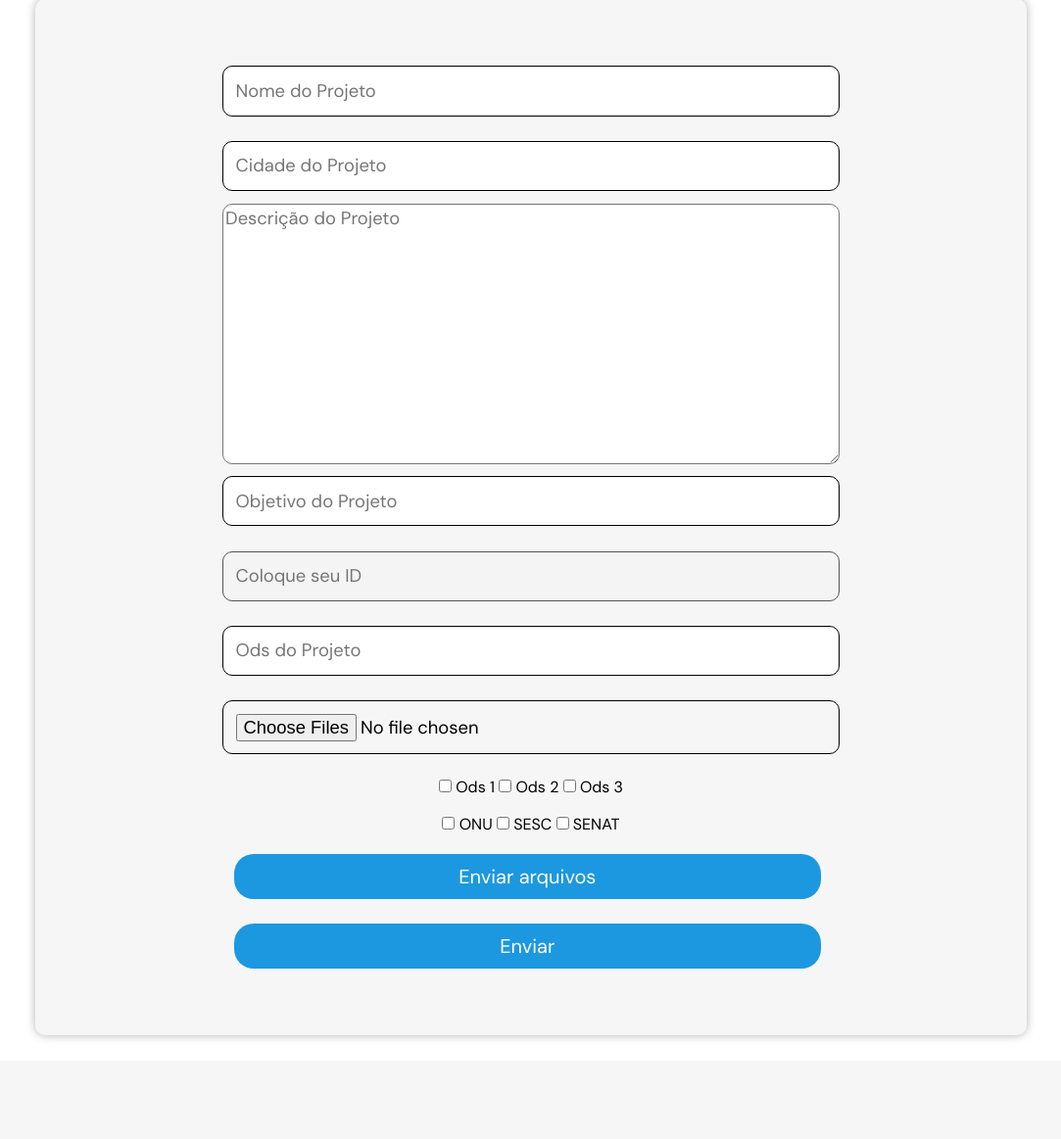
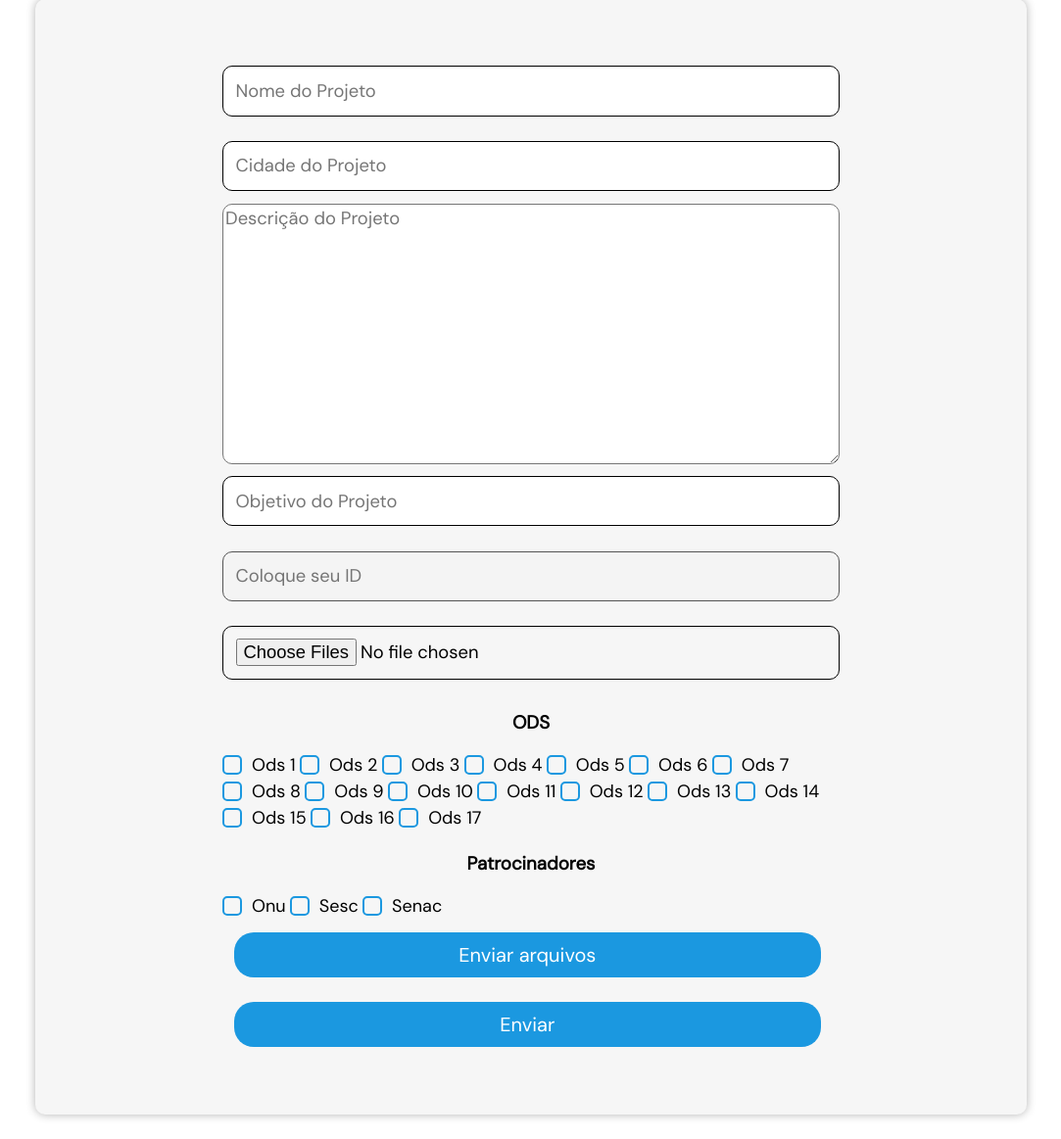
Before and after one commit to Discipulos-do-G-A-S/SENAC-DOJO-2023, a PHP site: page /SENAC-DOJO-2023/views/inserirProjeto.html in a window 1280 px wide. Shown: the part 118-1281 px from the top of the page at 98% size, without its empty margins (98-1181 px from the left). Before the commit the page ends 1178 px from the top, so only its background shows below. Run offline with PHP 8.4, Linux system fonts and the light colour scheme; some libraries are stand-ins or nearby versions.

Commit message:
att
checkbok

```diff
--- a/public/stylesheets/inserirProjeto.css
+++ b/public/stylesheets/inserirProjeto.css
@@ -22,7 +22,7 @@ body
 
 .projeto-form-container
 {
-    text-align: center;
+
     padding: 30px;
 }
 
@@ -77,3 +77,60 @@ textarea::placeholder
   transition: 0.2s ease-in-out;
   font-size: 2.5vh;
 }
+h3{
+  text-align: center;
+}
+.cyberpunk-button {
+    background-color: #1B98E0 ;
+    color: #fff;
+    font-size: 18px;
+    border: none;
+    border-radius: 5px;
+    padding: 15px 25px;
+    cursor: pointer;
+    transition: all 0.3s ease-in-out;
+  }
+
+  .cyberpunk-checkbox {
+    appearance: none !important;
+    width: 20px !important;
+    height: 20px !important;
+    border: 2px solid #1B98E0 !important;
+    border-radius: 5px !important;
+    background-color: transparent !important;
+    display: inline-block !important;
+    position: relative !important;
+    margin-right: 10px !important;
+    cursor: pointer !important;
+    padding: 0 !important;
+  }
+
+  .cyberpunk-checkbox:before {
+    content: "";
+    background-color: #1B98E0;
+    display: block;
+    position: absolute;
+    top: 50%;
+    left: 50%;
+    transform: translate(-50%, -50%) scale(0);
+    width: 10px;
+    height: 10px;
+    border-radius: 3px;
+    transition: all 0.3s ease-in-out;
+  }
+
+  .cyberpunk-checkbox:checked:before {
+    transform: translate(-50%, -50%) scale(1);
+  }
+
+  .cyberpunk-checkbox-label {
+    font-size: 18px;
+    color: #000000;
+    cursor: pointer;
+    user-select: none;
+    display: inline-flex;
+    align-items: center;
+  }
+  .opcaoPartiners{
+
+  }
--- a/views/inserirProjeto.html
+++ b/views/inserirProjeto.html
@@ -26,20 +26,77 @@
       <form class="form-projeto">
         <input type="text" name="nomeProjeto" id="nomeProjeto" placeholder="Nome do Projeto">
         <input type="text" name="cidadeProjeto" id="cidadeProjeto" placeholder="Cidade do Projeto">
-        <textarea name="descricaoProjeto" id="descricaoProjeto" cols="30" rows="10" placeholder="Descrição do Projeto"></textarea>
+        <textarea name="descricaoProjeto" id="descricaoProjeto" cols="30" rows="10"
+          placeholder="Descrição do Projeto"></textarea>
         <input type="text" name="objetivoProjeto" id="objetivoProjeto" placeholder="Objetivo do Projeto">
         <input type="number" name="id" id="idCriador" placeholder="Coloque seu ID" disabled>
-        <input type="number" name="ods" id="ods" placeholder="Ods do Projeto">
         <input type="file" id="photo" multiple accept="image/*, video/*" />
-          <div id="opcaoOds">
-            <label><input type="checkbox" name="opcaoOds[]" value="1"> Ods 1</label>
-            <label><input type="checkbox" name="opcaoOds[]" value="2"> Ods 2</label>
-            <label><input type="checkbox" name="opcaoOds[]" value="3"> Ods 3</label>
+        <div id="opcaoOds" class="opcaoOds">
+          <h3>ODS</h3>
+          <label class="cyberpunk-checkbox-label">
+            <input class="cyberpunk-checkbox" type="checkbox" name="" value="1">
+            Ods 1</label>
+          <label class="cyberpunk-checkbox-label">
+            <input class="cyberpunk-checkbox" type="checkbox" name="" value="2">
+            Ods 2</label>
+          <label class="cyberpunk-checkbox-label">
+            <input class="cyberpunk-checkbox" type="checkbox" name="" value="3">
+            Ods 3</label>
+          <label class="cyberpunk-checkbox-label">
+            <input class="cyberpunk-checkbox" type="checkbox" name="" value="4">
+            Ods 4</label>
+          <label class="cyberpunk-checkbox-label">
+            <input class="cyberpunk-checkbox" type="checkbox" name="" value="5">
+            Ods 5</label>
+          <label class="cyberpunk-checkbox-label">
+            <input class="cyberpunk-checkbox" type="checkbox" name="" value="6">
+            Ods 6</label>
+          <label class="cyberpunk-checkbox-label">
+            <input class="cyberpunk-checkbox" type="checkbox" name="" value="7">
+            Ods 7</label>
+          <label class="cyberpunk-checkbox-label">
+            <input class="cyberpunk-checkbox" type="checkbox" name="" value="8">
+            Ods 8</label>
+          <label class="cyberpunk-checkbox-label">
+            <input class="cyberpunk-checkbox" type="checkbox" name="" value="9">
+            Ods 9</label>
+          <label class="cyberpunk-checkbox-label">
+            <input class="cyberpunk-checkbox" type="checkbox" name="" value="10">
+            Ods 10</label>
+          <label class="cyberpunk-checkbox-label">
+            <input class="cyberpunk-checkbox" type="checkbox" name="" value="11">
+            Ods 11</label>
+          <label class="cyberpunk-checkbox-label">
+            <input class="cyberpunk-checkbox" type="checkbox" name="" value="12">
+            Ods 12</label>
+          <label class="cyberpunk-checkbox-label">
+            <input class="cyberpunk-checkbox" type="checkbox" name="" value="13">
+            Ods 13</label>
+          <label class="cyberpunk-checkbox-label">
+            <input class="cyberpunk-checkbox" type="checkbox" name="" value="14">
+            Ods 14</label>
+          <label class="cyberpunk-checkbox-label">
+            <input class="cyberpunk-checkbox" type="checkbox" name="" value="15">
+            Ods 15</label>
+          <label class="cyberpunk-checkbox-label">
+            <input class="cyberpunk-checkbox" type="checkbox" name="" value="16">
+            Ods 16</label>
+          <label class="cyberpunk-checkbox-label">
+            <input class="cyberpunk-checkbox" type="checkbox" name="" value="17">
+            Ods 17</label>
+
         </div>
         <div id="opcaoPartiners">
-            <label><input type="checkbox" name="opcaoPatrocinador[]" value="1"> ONU</label>
-            <label><input type="checkbox" name="opcaoPatrocinador[]" value="2"> SESC</label>
-            <label><input type="checkbox" name="opcaoPatrocinador[]" value="3"> SENAT</label>
+          <h3>Patrocinadores </h3>
+          <label class="cyberpunk-checkbox-label">
+            <input class="cyberpunk-checkbox" type="checkbox" name="opcaoPatrocinador[]" value="1">
+            Onu</label>
+          <label class="cyberpunk-checkbox-label">
+            <input class="cyberpunk-checkbox" type="checkbox" name="opcaoPatrocinador[]" value="2">
+            Sesc</label>
+          <label class="cyberpunk-checkbox-label">
+            <input class="cyberpunk-checkbox" type="checkbox" name="opcaoPatrocinador[]" value="3">
+            Senac</label>
         </div>
         <button class="btnEnviar" id="btnEnviarImagem">Enviar arquivos</button>
         <button class="btnEnviar" id="btnEnviar">Enviar</button>
@@ -52,4 +109,5 @@
   <script src="../JavaScript/requestProjeto.js"></script>
 
 </body>
+
 </html>
```
Lines whose indentation alone changed are shown as unchanged.
